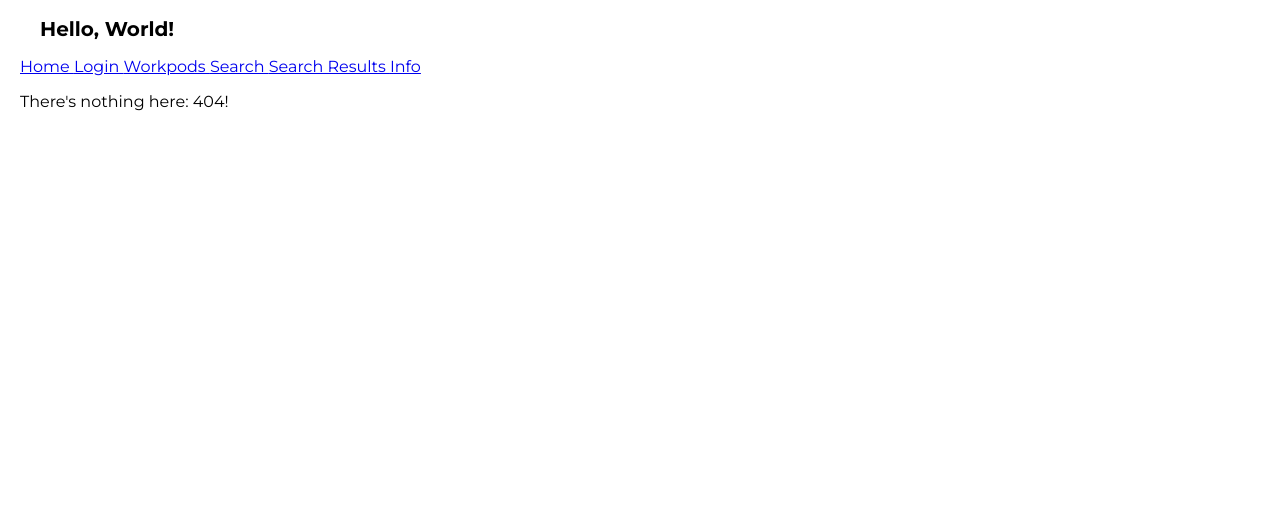
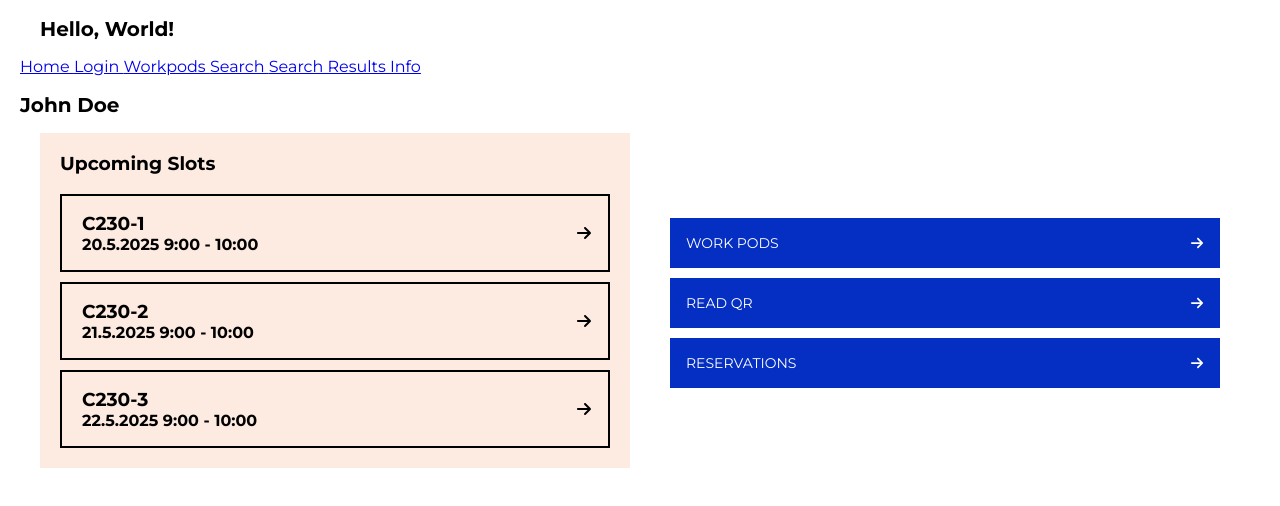
Before and after one commit to oskarisuonpaa/work-pod-end-user-interface, a React (Vite) app in the folder app/: page /dashboard in a window 1280 px wide. Before the commit this address had no page. Shown: the top 506 px of the page. Built offline with nearby package versions, Linux system fonts and the light colour scheme.

Commit message:
added routing between views

```diff
--- a/app/src/App.tsx
+++ b/app/src/App.tsx
@@ -1,4 +1,7 @@
 import { Routes, Route, Link, useParams } from "react-router";
+import LoginScreen from "./components/LoginScreen";
+import LoginForm from "./components/LoginForm";
+import Dashboard from "./components/Dashboard";
 
 // Dummy data
 const pods = [{ id: "C232-1" }, { id: "C232-2" }];
@@ -15,12 +18,14 @@ const App = () => {
 
       <Routes>
         <Route index element={<Home />} />
-        <Route path="login" element={<Login />} />
+        <Route path="login" element={<LoginScreen />} />
         <Route path="workpods" element={<Workpods pods={pods} />} />
         <Route path="workpods/:workpodId" element={<Workpod />} />
         <Route path="search" element={<Search />} />
         <Route path="searchresults" element={<SearchResults />} />
         <Route path="info" element={<Info />} />
+        <Route path="login-form" element={<LoginForm />} />
+        <Route path="dashboard" element={<Dashboard />} />
         <Route path="*" element={<NotFound />} />
       </Routes>
     </>
@@ -43,8 +48,6 @@ const Navigation = () => {
 
 // Page components
 const Home = () => <p>Home page stuff</p>;
-
-const Login = () => <p>Login page stuff</p>;
 
 const Info = () => <p>Info page stuff</p>;
 
--- a/app/src/components/Dashboard/index.tsx
+++ b/app/src/components/Dashboard/index.tsx
@@ -51,13 +51,13 @@ const Dashboard = () => {
         <div className="link-container">
           <ul>
             <li>
-              <LinkButton label="Work Pods" href="#" />
+              <LinkButton label="Work Pods" to="#" />
             </li>
             <li>
-              <LinkButton label="Read QR" href="#" />
+              <LinkButton label="Read QR" to="#" />
             </li>
             <li>
-              <LinkButton label="Reservations" href="#" />
+              <LinkButton label="Reservations" to="#" />
             </li>
           </ul>
         </div>
--- a/app/src/components/LinkButton/index.tsx
+++ b/app/src/components/LinkButton/index.tsx
@@ -1,19 +1,20 @@
+import { Link } from "react-router";
 import "./LinkButton.css";
 import { FaArrowRight } from "react-icons/fa6";
 
 type LinkButtonProps = {
   label: string;
-  href: string;
+  to: string;
 };
 
-const LinkButton = ({ label, href }: LinkButtonProps) => {
+const LinkButton = ({ label, to }: LinkButtonProps) => {
   return (
-    <a className="link-button" href={href}>
+    <Link className="link-button" to={to}>
       <span className="link-content">
         <span className="link-label">{label}</span>
         <FaArrowRight />
       </span>
-    </a>
+    </Link>
   );
 };
 
--- /dev/null
+++ b/app/src/components/LoginForm/index.tsx
@@ -0,0 +1,12 @@
+import LinkButton from "../LinkButton";
+
+const LoginForm = () => {
+  return (
+    <>
+      <h1>Hello from LoginForm!</h1>
+      <LinkButton label="Login" to="/dashboard" />
+    </>
+  );
+};
+
+export default LoginForm;
--- a/app/src/components/LoginScreen.tsx
+++ b/app/src/components/LoginScreen.tsx
@@ -4,7 +4,7 @@ const LoginScreen = () => {
   return (
     <>
       <h2>Work Pod Scheduler</h2>
-      <LinkButton label="Login" href="#" />
+      <LinkButton label="Login" to="/login-form" />
     </>
   );
 };
```
